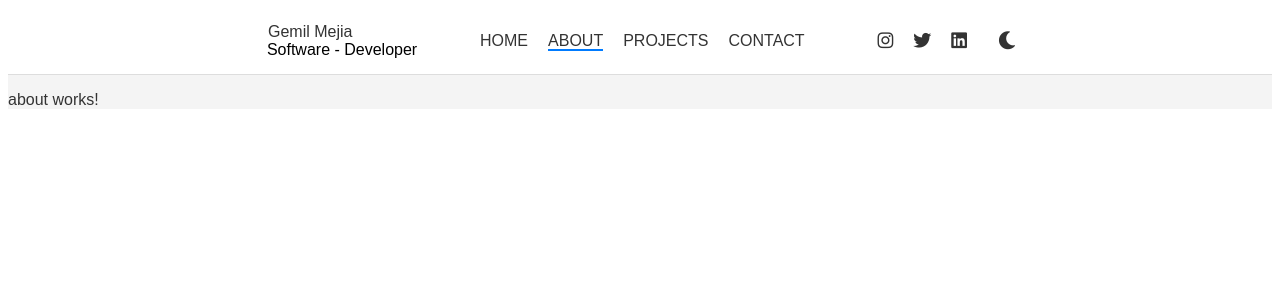
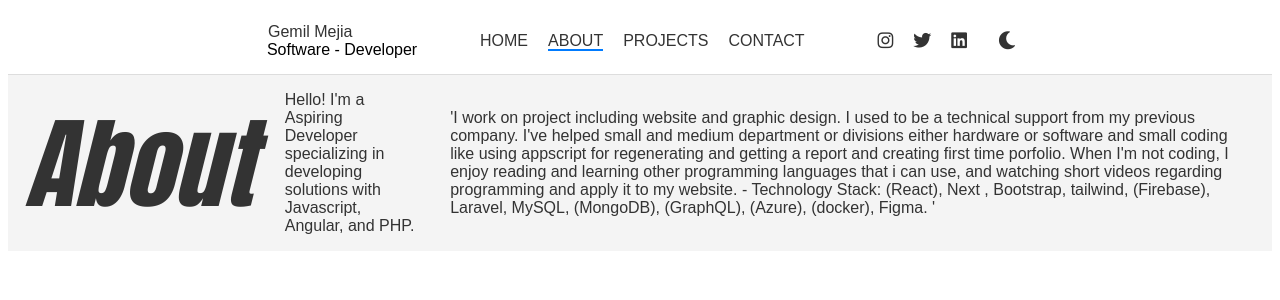
Before and after one commit to gemilmejia/portfolio, an Angular app: page /about in a window 1280 px wide. Shown: the top 300 px of the page. Built offline with nearby package versions, Linux system fonts and the light colour scheme.

Commit message:
update component
update home, about and contact

```diff
--- a/src/app/about/about.component.html
+++ b/src/app/about/about.component.html
@@ -1 +1,11 @@
-<p>about works!</p>
+<div class="container">
+<div class="h1">About</div>
+<p class="p1">Hello! I'm a Aspiring Developer specializing in developing solutions with Javascript, Angular, and PHP.</p>
+<p class="p2">'I work on project including website and graphic design. I used to be a technical support from my previous company.
+I've helped small and medium department or divisions either hardware or software and small coding like using appscript for regenerating and getting a report and creating first time porfolio.
+
+When I'm not coding, I enjoy reading and learning other programming languages that i can use, and watching short videos regarding programming and apply it to my website.
+
+- Technology Stack: (React), Next , Bootstrap, tailwind, (Firebase), Laravel, MySQL, (MongoDB), (GraphQL), (Azure), (docker), Figma.
+ '</p>
+</div>
--- a/src/app/about/about.component.scss
+++ b/src/app/about/about.component.scss
@@ -0,0 +1,18 @@
+.container
+{
+  max-width: 1320px;
+  margin: 0 auto;
+  padding: 0 1rem;
+
+  display: flex;
+  align-items: center;
+  justify-content: space-between;
+  gap: 2rem;
+}
+
+.h1{
+  font-family: Impact, Haettenschweiler, 'Arial Narrow Bold', sans-serif;
+  font-size: 100px ;
+  font-style: italic;
+  font: bold;
+}
--- a/src/app/contact/contact.component.html
+++ b/src/app/contact/contact.component.html
@@ -1 +1,6 @@
-<p>contact works!</p>
+<div class="container">
+<div class="h1">Contact</div>
+<p class="p1">Let’s connect and start the conversation.</p>
+<p class="p2">Feel free to send me an email(linked), and I’ll get back to you as soon as possible.
+</p>
+</div>
--- a/src/app/contact/contact.component.scss
+++ b/src/app/contact/contact.component.scss
@@ -0,0 +1,18 @@
+.container
+{
+  max-width: 1320px;
+  margin: 0 auto;
+  padding: 0 1rem;
+
+  display: flex;
+  align-items: center;
+  justify-content: space-between;
+  gap: 2rem;
+}
+
+.h1{
+  font-family: Impact, Haettenschweiler, 'Arial Narrow Bold', sans-serif;
+  font-size: 100px ;
+  font-style: italic;
+  font: bold;
+}
--- a/src/app/home/home.component.html
+++ b/src/app/home/home.component.html
@@ -4,7 +4,7 @@
     <!-- LEFT: TEXT -->
     <div class="hero-text">
       <h1 class="fw-bold">
-        Aspiring <span class="fw-normal">Developer</span>
+        Aspiring Software and Web<span class="fw-normal">Developer</span>
       </h1>
 
       <h4 class="fw-bold mt-2">
```
